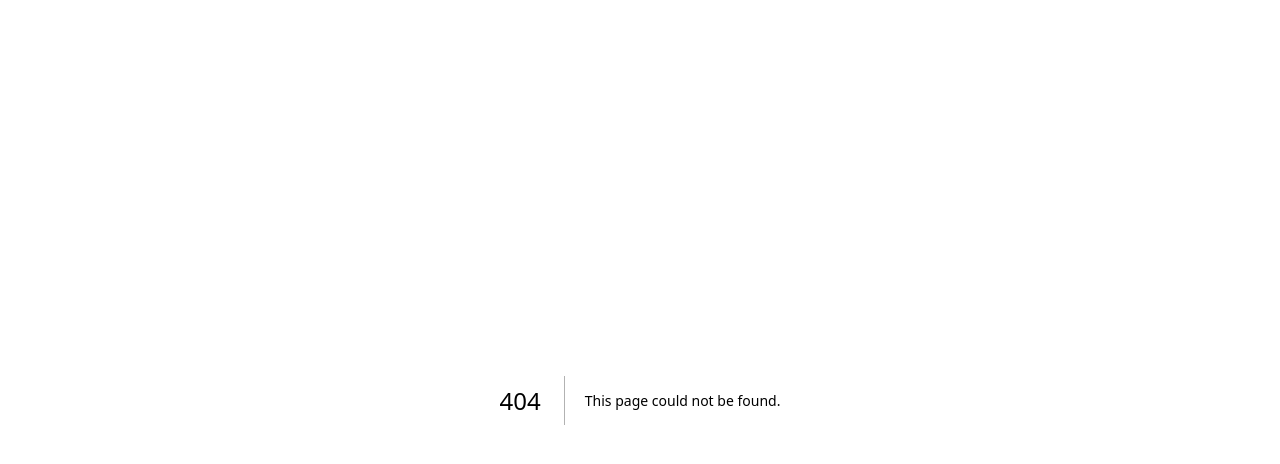
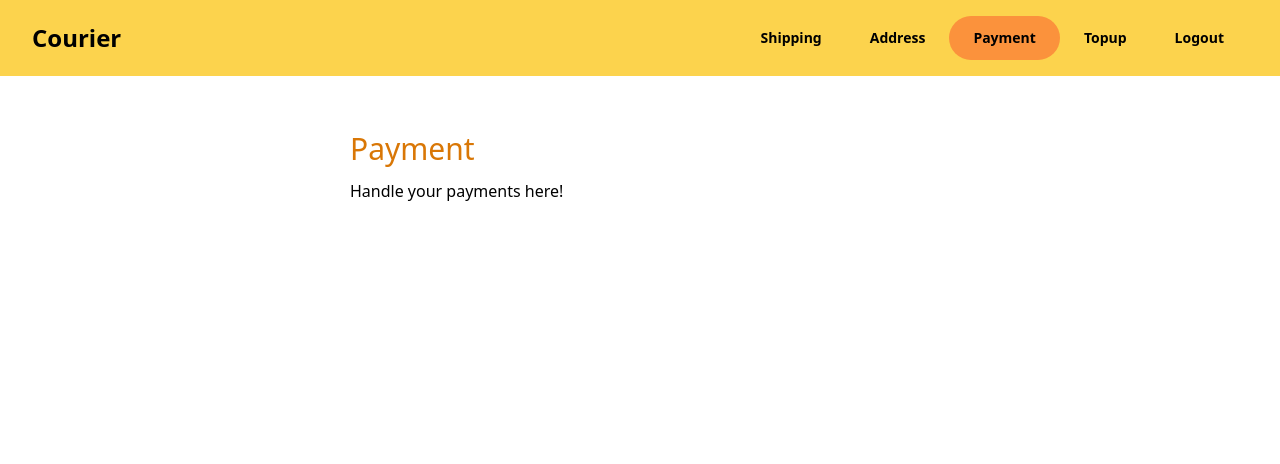
Before and after one commit to hanseljulio/courier-nextjs, a Next.js app: page /user/payment in a window 1280 px wide. Before the commit this address had no page. Shown: the top 464 px of the page. Built offline with nearby package versions, Linux system fonts and the light colour scheme.

Commit message:
feat(user): created pages for topup and payment. Removed games from navbar because it only shows up after creating a shipment

```diff
--- a/src/components/UserNav/index.tsx
+++ b/src/components/UserNav/index.tsx
@@ -13,23 +13,27 @@ function UserNav(props: UserNavProps) {
   const router = useRouter();
 
   const redirectUserHomeShipping = () => {
-    router.push("/user");
+    if (props.currentPage !== "shipping") {
+      router.push("/user");
+    }
   };
 
   const redirectUserAddress = () => {
-    router.push("/user/address");
+    if (props.currentPage !== "address") {
+      router.push("/user/address");
+    }
   };
 
   const redirectUserPayment = () => {
-    router.push("/user/payment");
+    if (props.currentPage !== "payment") {
+      router.push("/user/payment");
+    }
   };
 
   const redirectUserTopup = () => {
-    router.push("/user/topup");
-  };
-
-  const redirectUserGames = () => {
-    router.push("/user/games");
+    if (props.currentPage !== "topup") {
+      router.push("/user/topup");
+    }
   };
 
   const redirectLogout = () => {
@@ -126,16 +130,6 @@ function UserNav(props: UserNavProps) {
                   Topup
                 </li>
                 <li
-                  onClick={redirectUserGames}
-                  className={`${
-                    props.currentPage === "games"
-                      ? "bg-orange-400 rounded-full hover:cursor-default"
-                      : "hover:cursor-pointer hover:bg-amber-500 md:hover:text-amber-500 md:hover:bg-transparent"
-                  } px-6 py-3 text-center`}
-                >
-                  Games
-                </li>
-                <li
                   onClick={redirectLogout}
                   className="px-6 py-3 text-center hover:cursor-pointer hover:bg-amber-500 md:hover:text-amber-500 md:hover:bg-transparent"
                 >
--- /dev/null
+++ b/src/pages/user/games/index.tsx
@@ -0,0 +1,16 @@
+import React from "react";
+import UserNav from "@/components/UserNav";
+import UserHeader from "@/components/HeaderSection";
+
+function Games() {
+  return (
+    <div>
+      <UserNav currentPage="shipping" />
+      <div className="header-section pb-8">
+        <UserHeader title="Games" description="Win discount vouchers!" />
+      </div>
+    </div>
+  );
+}
+
+export default Games;
--- /dev/null
+++ b/src/pages/user/payment/index.tsx
@@ -0,0 +1,16 @@
+import React from "react";
+import UserNav from "@/components/UserNav";
+import UserHeader from "@/components/HeaderSection";
+
+function Payment() {
+  return (
+    <div>
+      <UserNav currentPage="payment" />
+      <div className="header-section pb-8">
+        <UserHeader title="Payment" description="Handle your payments here!" />
+      </div>
+    </div>
+  );
+}
+
+export default Payment;
--- /dev/null
+++ b/src/pages/user/topup/index.tsx
@@ -0,0 +1,16 @@
+import React from "react";
+import UserNav from "@/components/UserNav";
+import UserHeader from "@/components/HeaderSection";
+
+function TopUp() {
+  return (
+    <div>
+      <UserNav currentPage="topup" />
+      <div className="header-section pb-8">
+        <UserHeader title="Top Up" description="Add your balance here!" />
+      </div>
+    </div>
+  );
+}
+
+export default TopUp;
```
